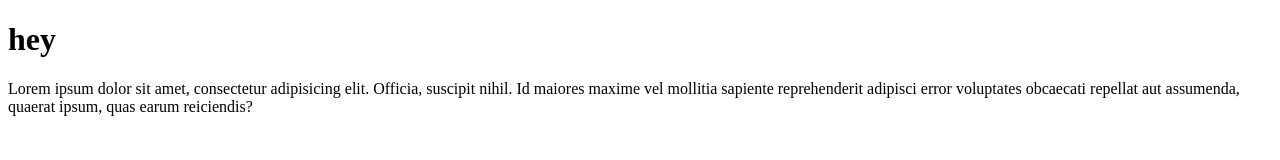
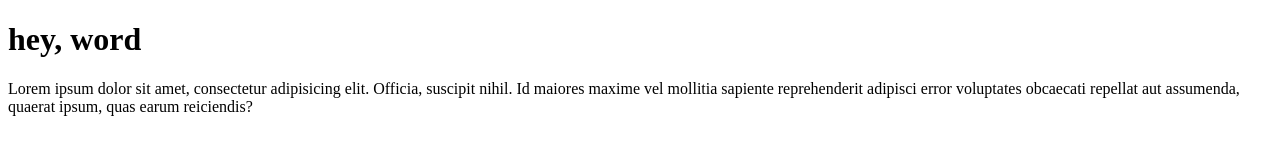
Before and after one commit to ErickOTC/hey, a plain HTML site: page site-exemplo/index.html in a window 1280 px wide. Drawn offline with Linux system fonts and the light colour scheme.

Commit message:
criei um site

```diff
--- a/site-exemplo/index.html
+++ b/site-exemplo/index.html
@@ -7,7 +7,7 @@
     <title>site em repositorio</title>
 </head>
 <body>
-    <h1>hey</h1>
+    <h1>hey, word</h1>
     <p>Lorem ipsum dolor sit amet, consectetur adipisicing elit. Officia, suscipit nihil. Id maiores maxime vel mollitia sapiente reprehenderit adipisci error voluptates obcaecati repellat aut assumenda, quaerat ipsum, quas earum reiciendis?</p>
 </body>
 </html>
```
